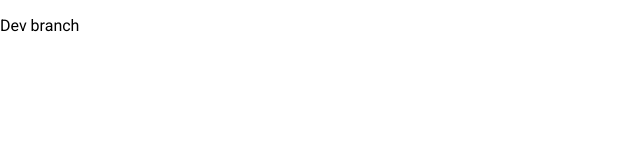
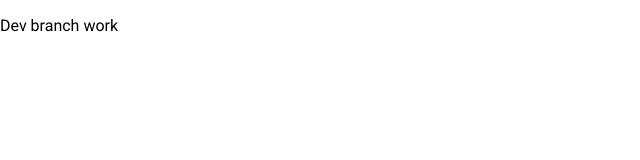
Before and after one commit to PixDay/League-of-Merline, an Angular app in the folder Web/: page /sign-in in a window 1280 px wide. Shown: the top 160 px of the page, without its empty margins (0-640 px from the left). Built offline with nearby package versions, Linux system fonts and the light colour scheme.

Commit message:
[MODIFIED] - Make changes to verify deployement variables

```diff
--- a/Web/src/app/components/sign-in/sign-in.component.html
+++ b/Web/src/app/components/sign-in/sign-in.component.html
@@ -1 +1 @@
-<p>Dev branch</p>
+<p>Dev branch work</p>
```
